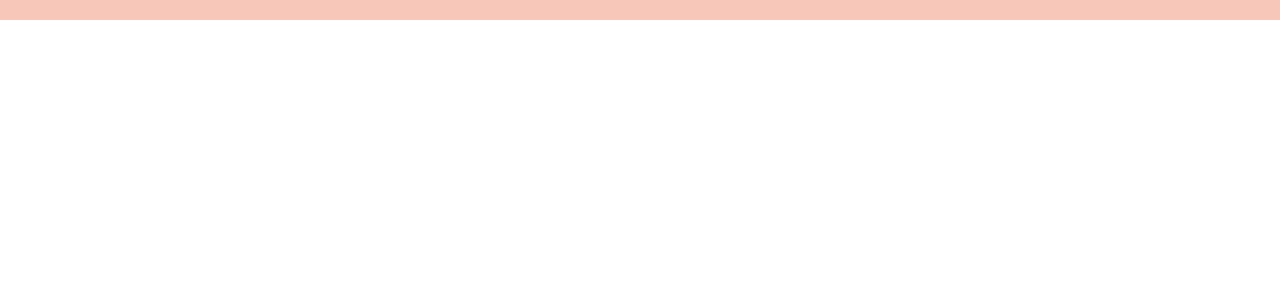
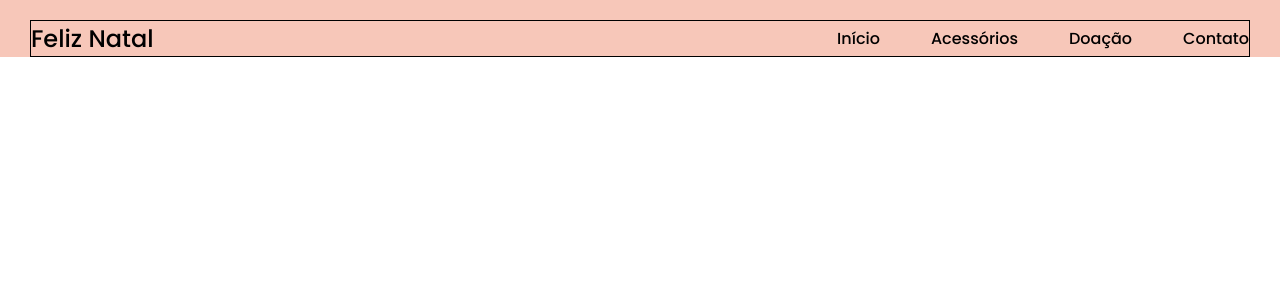
Before and after one commit to devdinho/codelandia-feliz-natal, a React (Vite) app: page / in a window 1280 px wide. Shown: the top 300 px of the page. Built offline with nearby package versions, Linux system fonts and the light colour scheme.

Commit message:
feat: add navbar with base style

```diff
--- a/src/App.jsx
+++ b/src/App.jsx
@@ -1,10 +1,13 @@
 import "./App.css";
 import Header from './components/Header';
+import NavBar from './components/NavBar';
 
 function App() {
   return (
     <div className="App">
-      <Header></Header>
+      <Header>
+        <NavBar />
+      </Header>
     </div>
   )
 }
--- a/src/components/Header/style.css
+++ b/src/components/Header/style.css
@@ -1,4 +1,6 @@
 header {
   background-color: var(--pale-salmon);
   padding-top: 20px;
+  display: flex;
+  justify-content: center;
 }
--- /dev/null
+++ b/src/components/NavBar/index.jsx
@@ -0,0 +1,15 @@
+import "./style.css";
+
+const NavBar = () => {
+  return (
+    <nav>
+      <span>Feliz Natal</span>
+      <span>Início</span>
+      <span>Acessórios</span>
+      <span>Doação</span>
+      <span>Contato</span>
+    </nav>
+  )
+};
+
+export default NavBar;
--- /dev/null
+++ b/src/components/NavBar/style.css
@@ -0,0 +1,18 @@
+nav {
+  display: flex;
+  gap: 51px;
+  align-items: center;
+  border: 1px solid #000;
+  flex-basis: var(--max-width);
+}
+
+nav span {
+  font-weight: 500;
+  font-size: 1rem;
+}
+
+nav span:first-of-type {
+  max-width: var(--max-width);
+  margin-right: auto;
+  font-size: 1.5rem;
+}
--- a/src/index.css
+++ b/src/index.css
@@ -1,3 +1,5 @@
+@import url('https://fonts.googleapis.com/css2?family=Poppins:wght@400;500;600&display=swap');
+
 :root {
   --pale-salmon: #F7C7B9;
   --white: #F9F9F9;
@@ -5,10 +7,12 @@
   --subtitle-font: #404040;
   --p-font: #8D8D8D;
   --btn: #DA2535;
+  --max-width: 1220px;
 }
 
 * {
   margin: 0;
   padding: 0;
   box-sizing: border-box;
+  font-family: "Poppins", sans-serif;
 }
```
